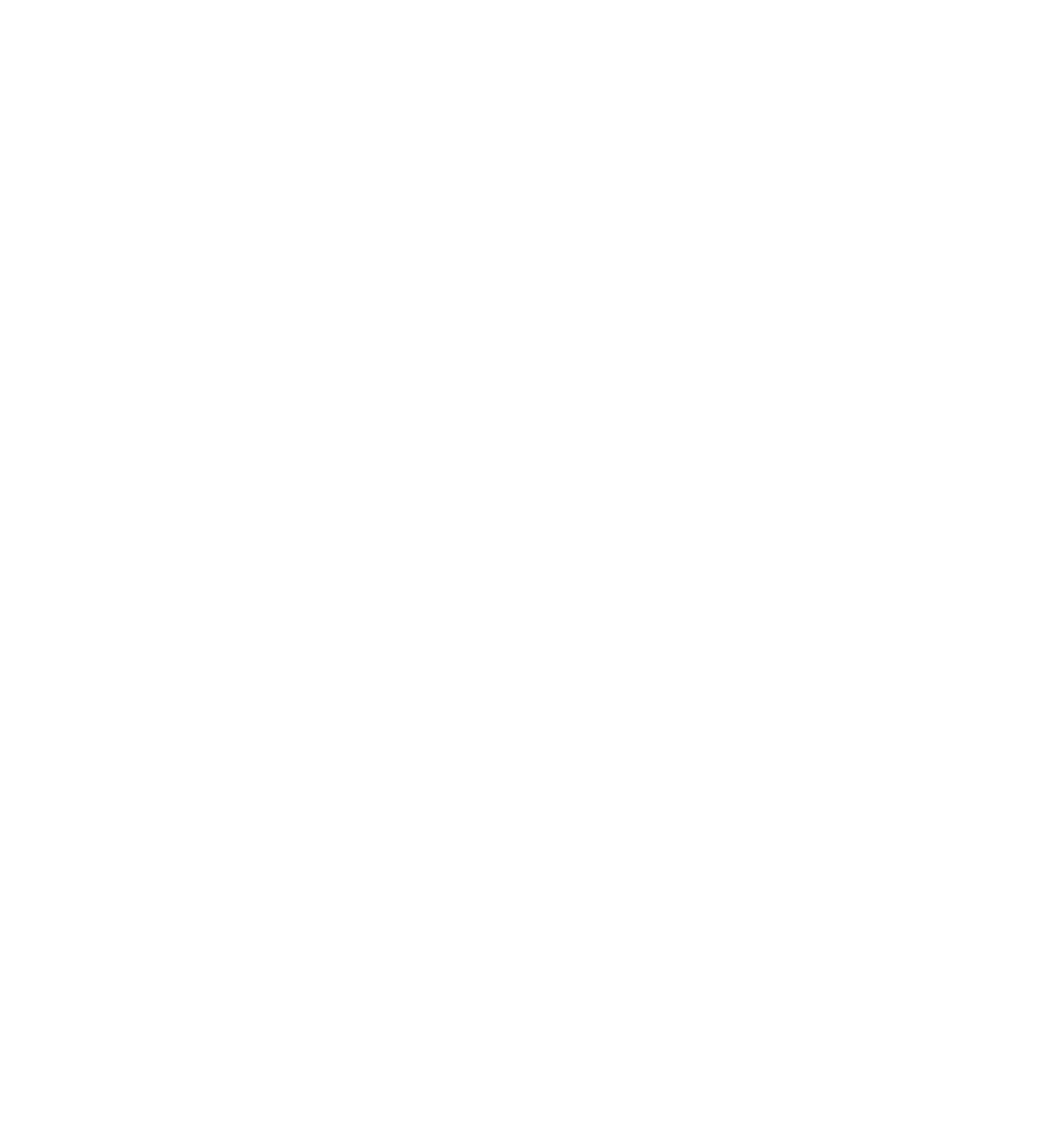
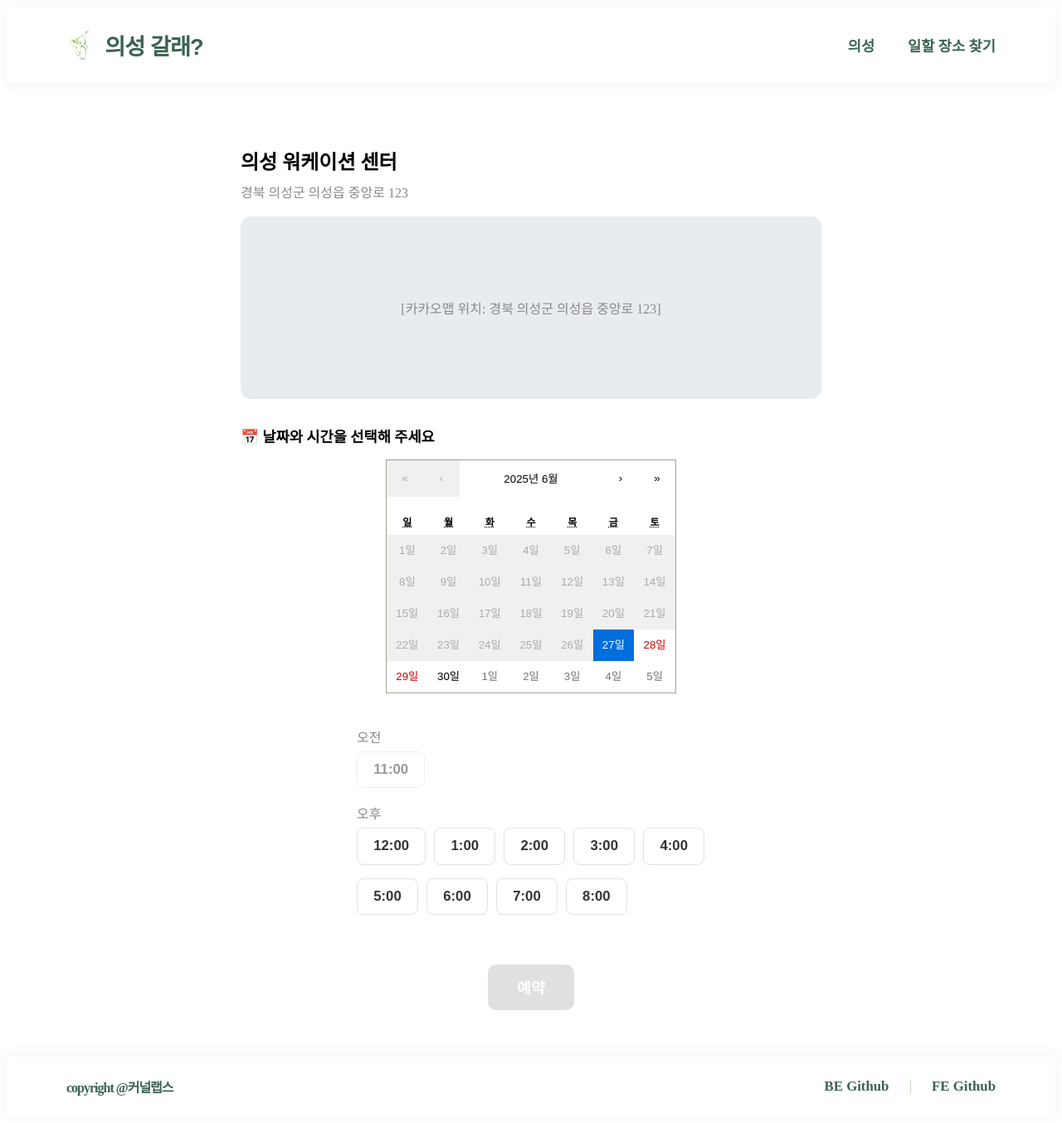
Before and after one commit to Kernel360Labs/KernelLabs-FE, a React (Vite) app: page /rental/1 in a window 1280 px wide. Before the commit this address had no page. Shown: the whole page at 83% size. Before the commit the page ends 800 px from the top, so only its background shows below. Built offline with nearby package versions, Linux system fonts and the light colour scheme.

Commit message:
style: 대여 페이지 UI 구현 (#3)

```diff
--- a/src/App.tsx
+++ b/src/App.tsx
@@ -15,6 +15,7 @@ function App() {
         <Route path="workation-survey" element={<WorkationSurveyPage />} />
         <Route path="tour-survey" element={<TourSurveyPage />} />
         <Route path="rental" element={<RentalPage />} />
+        <Route path="rental/:id" element={<RentalPage />} />
         <Route path="about" element={<AboutPage />} />
       </Route>
     </Routes>
--- /dev/null
+++ b/src/components/RentalCalendar.tsx
@@ -0,0 +1,20 @@
+import Calendar from "react-calendar";
+import "react-calendar/dist/Calendar.css";
+
+const RentalCalendar = ({
+  value,
+  onChange,
+}: {
+  value: Date;
+  onChange: (date: Date) => void;
+}) => (
+  <Calendar
+    value={value}
+    onChange={onChange as any}
+    minDate={new Date()}
+    calendarType="gregory"
+    locale="ko-KR"
+  />
+);
+
+export default RentalCalendar;
--- /dev/null
+++ b/src/components/RentalMapPlaceholder.tsx
@@ -0,0 +1,19 @@
+const RentalMapPlaceholder = ({ address }: { address: string }) => (
+  <div
+    style={{
+      width: "100%",
+      height: 220,
+      background: "#e9ecef",
+      borderRadius: 12,
+      marginBottom: 32,
+      display: "flex",
+      alignItems: "center",
+      justifyContent: "center",
+      color: "#888",
+    }}
+  >
+    [카카오맵 위치: {address}]
+  </div>
+);
+
+export default RentalMapPlaceholder;
--- /dev/null
+++ b/src/components/RentalPlaceList.tsx
@@ -0,0 +1,100 @@
+type Place = { id: number; name: string; address: string };
+
+const RentalPlaceList = ({
+  places,
+  onSelect,
+}: {
+  places: Place[];
+  onSelect: (id: number) => void;
+}) => (
+  <div
+    style={{
+      display: "grid",
+      gridTemplateColumns: "repeat(auto-fit, minmax(260px, 1fr))",
+      gap: 28,
+      justifyItems: "center",
+      alignItems: "stretch",
+    }}
+  >
+    {places.map((place) => (
+      <div
+        key={place.id}
+        onClick={() => onSelect(place.id)}
+        style={{
+          width: 260,
+          background: "#fff",
+          borderRadius: 12,
+          boxShadow: "0 2px 8px rgba(0,0,0,0.10)",
+          cursor: "pointer",
+          overflow: "hidden",
+          border: "1px solid #eee",
+          display: "flex",
+          flexDirection: "column",
+          transition: "box-shadow 0.2s, border 0.2s, transform 0.15s",
+        }}
+        onMouseOver={(e) => {
+          e.currentTarget.style.boxShadow = "0 6px 24px rgba(74,144,226,0.13)";
+          e.currentTarget.style.border = "1.5px solid #4A90E2";
+          e.currentTarget.style.transform = "translateY(-2px) scale(1.02)";
+        }}
+        onMouseOut={(e) => {
+          e.currentTarget.style.boxShadow = "0 2px 8px rgba(0,0,0,0.10)";
+          e.currentTarget.style.border = "1px solid #eee";
+          e.currentTarget.style.transform = "none";
+        }}
+      >
+        <div
+          style={{
+            width: "100%",
+            height: 120,
+            background: "#222",
+            display: "flex",
+            alignItems: "center",
+            justifyContent: "center",
+          }}
+        >
+          <img
+            src="/image/workation.png"
+            alt="장소 이미지"
+            style={{ width: "100%", height: "100%", objectFit: "cover" }}
+          />
+        </div>
+        <div
+          style={{
+            padding: "1.1rem 1.1rem 0.7rem 1.1rem",
+            flex: 1,
+            display: "flex",
+            flexDirection: "column",
+            justifyContent: "space-between",
+          }}
+        >
+          <div
+            style={{
+              fontWeight: 700,
+              fontSize: "1.08rem",
+              marginBottom: 6,
+              textAlign: "left",
+              color: "#222",
+            }}
+          >
+            {place.name}
+          </div>
+          <div
+            style={{
+              color: "#666",
+              fontWeight: 400,
+              fontSize: "0.97rem",
+              marginBottom: 10,
+              textAlign: "left",
+              lineHeight: 1.4,
+            }}
+          >
+            {place.address}
+          </div>
+        </div>
+      </div>
+    ))}
+  </div>
+);
+
+export default RentalPlaceList;
--- /dev/null
+++ b/src/components/RentalTimeSelector.tsx
@@ -0,0 +1,48 @@
+type TimeSlotGroup = { label: string; slots: string[] };
+
+const RentalTimeSelector = ({
+  selectedTime,
+  onSelect,
+  timeSlots,
+}: {
+  selectedTime: string | null;
+  onSelect: (slot: string) => void;
+  timeSlots: TimeSlotGroup[];
+}) => (
+  <div style={{ width: "100%", maxWidth: 420, marginTop: 16 }}>
+    {timeSlots.map((group) => (
+      <div key={group.label} style={{ marginBottom: 12 }}>
+        <div style={{ color: "#888", marginBottom: 6 }}>{group.label}</div>
+        <div style={{ display: "flex", flexWrap: "wrap", gap: 10 }}>
+          {group.slots.map((slot) => (
+            <button
+              key={slot}
+              onClick={() => onSelect(slot === selectedTime ? "" : slot)}
+              style={{
+                padding: "0.7rem 1.2rem",
+                borderRadius: 8,
+                border:
+                  selectedTime === slot
+                    ? "2px solid #3A6351"
+                    : "1.5px solid #e0e0e0",
+                background: selectedTime === slot ? "#3A6351" : "#fff",
+                color: selectedTime === slot ? "#fff" : "#333",
+                fontWeight: 600,
+                fontSize: "1.05rem",
+                cursor: "pointer",
+                opacity: slot === "11:00" && group.label === "오전" ? 0.5 : 1,
+                pointerEvents:
+                  slot === "11:00" && group.label === "오전" ? "none" : "auto",
+                marginBottom: 6,
+              }}
+            >
+              {slot}
+            </button>
+          ))}
+        </div>
+      </div>
+    ))}
+  </div>
+);
+
+export default RentalTimeSelector;
--- a/src/pages/RentalPage.tsx
+++ b/src/pages/RentalPage.tsx
@@ -1,4 +1,149 @@
-const RentalPage = () => (
-  <div style={{ textAlign: "center", marginTop: "3rem" }}>장소 대여 페이지</div>
-);
+import { useNavigate, useParams } from "react-router-dom";
+import { useState } from "react";
+import RentalPlaceList from "../components/RentalPlaceList";
+import RentalMapPlaceholder from "../components/RentalMapPlaceholder";
+import RentalCalendar from "../components/RentalCalendar";
+import RentalTimeSelector from "../components/RentalTimeSelector";
+
+const dummyPlaces = [
+  {
+    id: 1,
+    name: "의성 워케이션 센터",
+    address: "경북 의성군 의성읍 중앙로 123",
+  },
+  { id: 2, name: "의성 카페 24시", address: "경북 의성군 봉양면 봉양로 45" },
+  {
+    id: 3,
+    name: "의성 코워킹 스페이스",
+    address: "경북 의성군 단촌면 단촌로 77",
+  },
+];
+
+const timeSlots = [
+  { label: "오전", slots: ["11:00"] },
+  {
+    label: "오후",
+    slots: [
+      "12:00",
+      "1:00",
+      "2:00",
+      "3:00",
+      "4:00",
+      "5:00",
+      "6:00",
+      "7:00",
+      "8:00",
+    ],
+  },
+];
+
+function RentalDetail({ place }: { place: (typeof dummyPlaces)[0] }) {
+  const [date, setDate] = useState(new Date());
+  const [selectedTime, setSelectedTime] = useState<string | null>(null);
+  const [reserved, setReserved] = useState(false);
+
+  const handleReserve = () => {
+    if (!selectedTime) return;
+    setReserved(true);
+    alert("예약이 완료되었습니다! (메일 전송은 추후 구현)");
+  };
+
+  return (
+    <div style={{ maxWidth: 700, margin: "2rem auto", padding: 24 }}>
+      <h2 style={{ fontWeight: 700, fontSize: "1.5rem", marginBottom: 8 }}>
+        {place.name}
+      </h2>
+      <div style={{ color: "#888", marginBottom: 18 }}>{place.address}</div>
+      <RentalMapPlaceholder address={place.address} />
+      <div style={{ fontWeight: 600, fontSize: "1.1rem", marginBottom: 16 }}>
+        <span role="img" aria-label="calendar">
+          📅
+        </span>{" "}
+        날짜와 시간을 선택해 주세요
+      </div>
+      <div
+        style={{
+          display: "flex",
+          flexDirection: "column",
+          alignItems: "center",
+          gap: 24,
+        }}
+      >
+        <RentalCalendar value={date} onChange={setDate} />
+        <RentalTimeSelector
+          selectedTime={selectedTime}
+          onSelect={setSelectedTime}
+          timeSlots={timeSlots}
+        />
+        <button
+          onClick={handleReserve}
+          disabled={!selectedTime}
+          style={{
+            marginTop: 18,
+            padding: "0.9rem 2.2rem",
+            borderRadius: 10,
+            border: "none",
+            background: selectedTime
+              ? reserved
+                ? "#aaa"
+                : "#3A6351"
+              : "#e0e0e0",
+            color: "#fff",
+            fontWeight: 700,
+            fontSize: "1.15rem",
+            cursor: selectedTime && !reserved ? "pointer" : "not-allowed",
+            transition: "background 0.2s",
+          }}
+        >
+          {reserved ? "예약 완료" : selectedTime ? "예약 완료" : "예약"}
+        </button>
+      </div>
+    </div>
+  );
+}
+
+const RentalPage = () => {
+  const navigate = useNavigate();
+  const { id } = useParams();
+  if (id) {
+    const place = dummyPlaces.find((p) => String(p.id) === id);
+    if (!place) return <div>장소를 찾을 수 없습니다.</div>;
+    return <RentalDetail place={place} />;
+  }
+  return (
+    <div
+      style={{
+        width: "100%",
+        display: "flex",
+        flexDirection: "column",
+        alignItems: "center",
+        marginBottom: 48,
+      }}
+    >
+      <div
+        style={{
+          maxWidth: 560,
+          width: "100%",
+          margin: "2rem auto",
+          padding: 24,
+        }}
+      >
+        <h2 style={{ fontWeight: 800, fontSize: "2rem", marginBottom: 18 }}>
+          대여 가능한 장소 선택
+        </h2>
+        <div style={{ color: "#666", fontSize: "1.08rem", marginBottom: 10 }}>
+          카페, 서점, 사무실의 일부 공간을 워케이션 장소로 대여 가능하며, <br />
+          날짜도 지정할 수 있습니다.
+        </div>
+      </div>
+      <div style={{ maxWidth: 560, width: "100%", margin: "0 auto" }}>
+        <RentalPlaceList
+          places={dummyPlaces}
+          onSelect={(id) => navigate(`/rental/${id}`)}
+        />
+      </div>
+    </div>
+  );
+};
+
 export default RentalPage;
```
